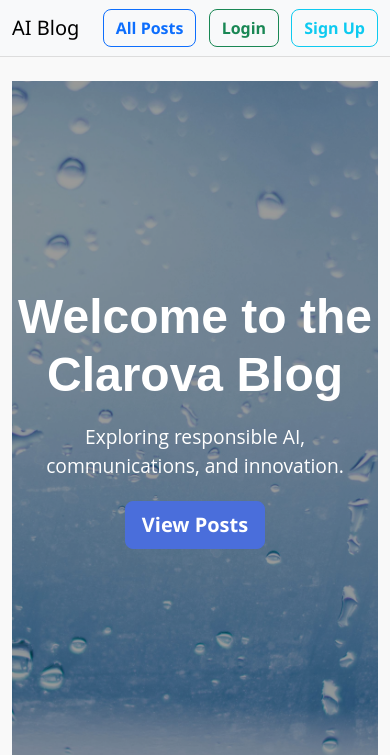
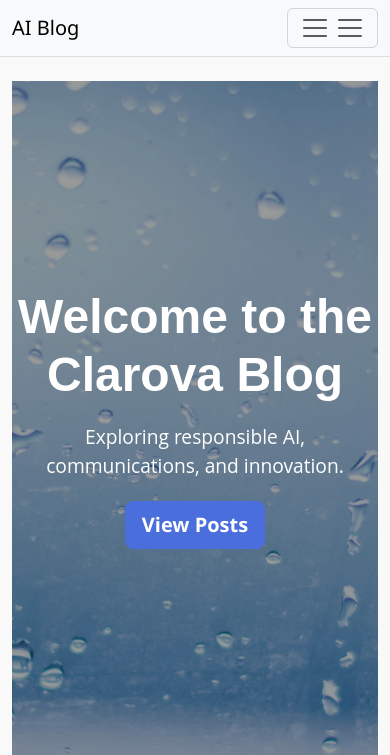
Before and after one commit to HelenLloydJeng/Clarova_blog, a Django app: page / in a window 390 px wide. Shown: the top 755 px of the page. Run offline with Django 4.2, Linux system fonts and the light colour scheme; some libraries are stand-ins or nearby versions.

Commit message:
UX: Finalized responsive Navbar in base.html and fixed template error in post_detail.html after recovery. Ready for deployment.

```diff
--- a/templates/base.html
+++ b/templates/base.html
@@ -10,10 +10,17 @@
     <link rel="shortcut icon" href="{% static 'favicon.ico' %}" type="image/x-icon">
   </head>
   <body>
+
 <nav class="navbar navbar-expand-lg navbar-light bg-light mb-4">
       <div class="container">
         <a class="navbar-brand" href="{% url 'home' %}">AI Blog</a>
-        <div>
+        <button class="navbar-toggler" type="button" data-bs-toggle="collapse" data-bs-target="#navbarNav" aria-controls="navbarNav" aria-expanded="false" aria-label="Toggle navigation">
+            <span class="navbar-toggler-icon"></span>
+             <span class="navbar-toggler-icon"></span>
+      </button>
+
+       <div class="collapse navbar-collapse justify-content-end" id="navbarNav">
+
             <a class="btn btn-outline-primary me-2" href="{% url 'post_list' %}">All Posts</a>
 
             {% if user.is_authenticated %}
@@ -29,6 +36,7 @@
         </div>
       </div>
     </nav>
+
 
       <main class="container">
 
```
Also changed, not shown: templates/blog/post_detail.html (+1 -6 lines). Lines whose indentation alone changed are shown as unchanged.
